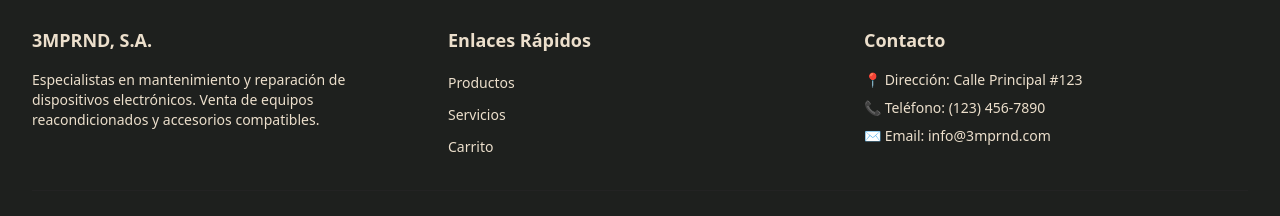
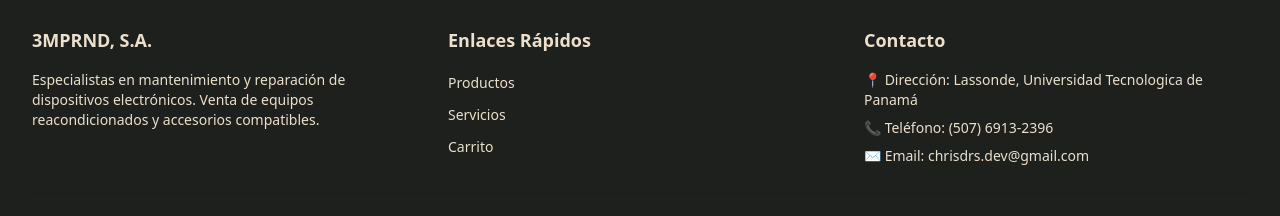
Before and after one commit to ChrisDRS/tallerPractico1_DSIX, a React (Vite) app: page /admin in a window 1280 px wide. Shown: the part 822-1038 px from the top of the page. Built offline with nearby package versions, Linux system fonts and the light colour scheme; no server answers; the database is empty.

Commit message:
Contact fix

```diff
--- a/src/components/Chatbot.jsx
+++ b/src/components/Chatbot.jsx
@@ -10,7 +10,7 @@ const Chatbot = () => {
     'servicios': 'Ofrecemos mantenimiento y reparación de dispositivos electrónicos, venta de equipos reacondicionados y accesorios compatibles.',
     'precios': 'Los precios varían según el servicio o producto. Puedes consultar nuestra sección de productos y servicios para más detalles.',
     'horario': 'Nuestro horario de atención es de lunes a viernes de 9:00 AM a 6:00 PM.',
-    'contacto': 'Puedes contactarnos al (123) 456-7890 o enviarnos un email a info@3mprnd.com',
+    'contacto': 'Puedes contactarnos al (507) 6913-2396 o enviarnos un email a info@3mprnd.com',
     'default': 'Lo siento, no entiendo tu pregunta. ¿Podrías reformularla?'
   };
 
--- a/src/components/Footer.jsx
+++ b/src/components/Footer.jsx
@@ -35,9 +35,9 @@ const Footer = () => {
           <div>
             <h3 className="text-lg font-semibold mb-4">Contacto</h3>
             <ul className="space-y-2 text-sm">
-              <li>📍 Dirección: Calle Principal #123</li>
-              <li>📞 Teléfono: (123) 456-7890</li>
-              <li>✉️ Email: info@3mprnd.com</li>
+              <li>📍 Dirección: Lassonde, Universidad Tecnologica de Panamá</li>
+              <li>📞 Teléfono: (507) 6913-2396</li>
+              <li>✉️ Email: chrisdrs.dev@gmail.com</li>
             </ul>
           </div>
         </div>
```
